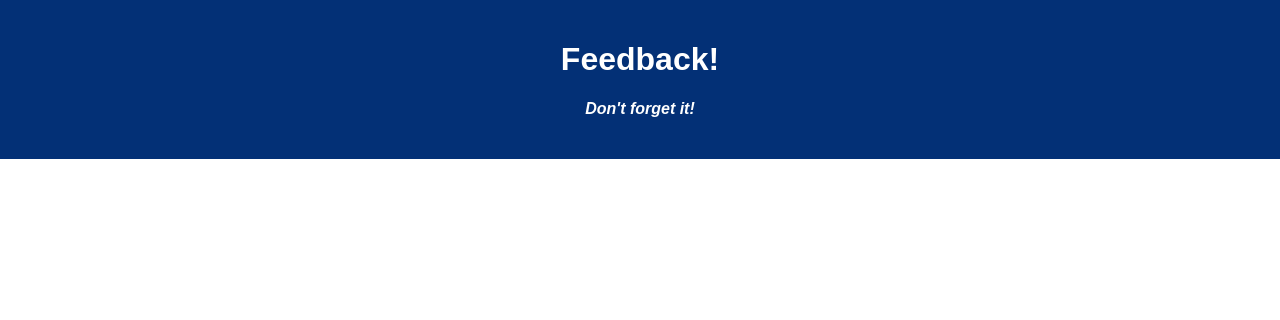
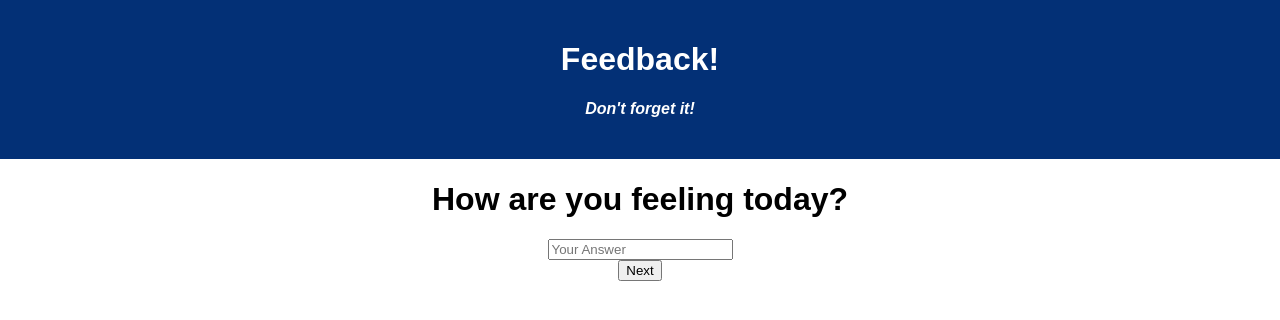
Before and after one commit to KenDang1/weekend-redux-feedback, a React (Create React App) app: page /review in a window 1280 px wide. Shown: the top 320 px of the page. Built offline with nearby package versions, Linux system fonts and the light colour scheme.

Commit message:
add 5 components, but need to work on the funtion inside

```diff
--- a/src/components/App/App.jsx
+++ b/src/components/App/App.jsx
@@ -3,6 +3,7 @@ import axios from 'axios';
 import './App.css';
 import Header from '../Header/Header.jsx';
 import { HashRouter as Router, Route} from 'react-router-dom';
+import FeelingForm from '../FeelingForm/FeelingForm.jsx';
 
 function App() {
 
@@ -10,6 +11,7 @@ function App() {
     <div className='App'>
       <Router>
         <Header />
+        <FeelingForm />
       </Router>
     </div>
   );
--- /dev/null
+++ b/src/components/FeelingForm/FeelingForm.jsx
@@ -0,0 +1,31 @@
+import { useState } from 'react';
+
+
+function FeelingFrom () {
+    const [input, setInput] = useState('');
+
+    const handleSubmit = (event) => {
+        event.preventDefault();
+
+    }
+
+
+    return (
+        <>
+            <div>
+                <h1> How are you feeling today?</h1>
+                <form>
+                    <input
+                    type="number"
+                    placeholder="Your Answer"
+                    onChange={(event) => setInput(event.target.value)}
+                    value={input}
+                    />
+                </form>
+                <button onChange={handleSubmit}>Next</button>
+            </div>
+        </>
+    )
+}; // end of FeedbackForm
+
+export default FeelingFrom;
```
Also changed, not shown: src/components/CommentsForm/CommentsForm.jsx (added), src/components/Review/Review.jsx (added), src/components/SupportForm/SupportForm.jsx (added), src/components/UnderstandingForm/UnderstandForm.jsx (added), 1 other file (tests, documents, lock files or other folders).
